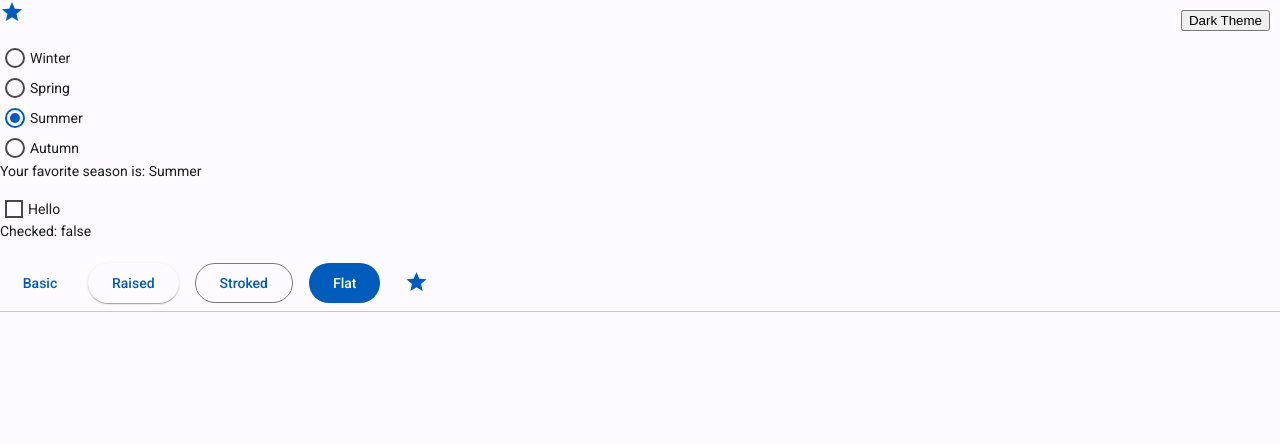
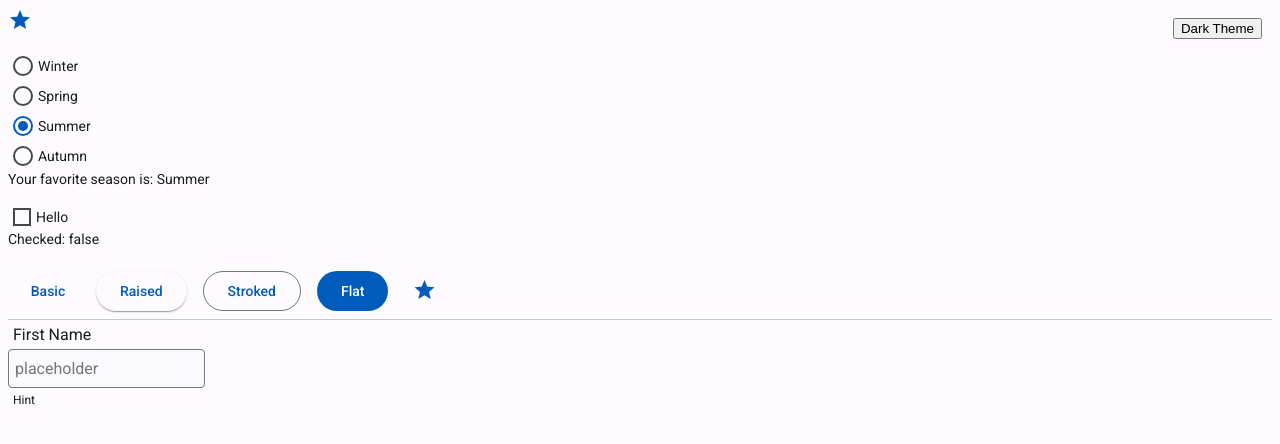
Before and after one commit to glapoint22/angular-components, an Angular app: page / in a window 1280 px wide. Shown: the top 444 px of the page. Built offline with nearby package versions, Linux system fonts and the light colour scheme.

Commit message:
Working on form field

```diff
--- /dev/null
+++ b/projects/ngx-components/src/lib/components/form-field/form-field.component.html
@@ -0,0 +1,7 @@
+
+<div style="font-size: 16px; padding: 5px;">First Name</div>
+<div class="form-field" (click)="onClick()" [ngClass]="{'form-field-focus': hasFocus }"
+    [class]="Color.getColorClass(color(), 'form-field')">
+    <ng-content />
+</div>
+<div style="font-size: 12px; padding: 5px;">Hint</div>
--- /dev/null
+++ b/projects/ngx-components/src/lib/components/form-field/form-field.component.scss
@@ -0,0 +1,12 @@
+.form-field {
+    display: inline-flex;
+    border: 1px solid;
+    border-color: var(--form-field-border-color);
+    border-radius: 4px;
+    padding: 8px 4px;
+    background-color: var(--form-field-background-color);
+}
+
+.form-field-focus {
+    border-color: var(--form-field-focus-border-color);
+}
--- /dev/null
+++ b/projects/ngx-components/src/lib/components/form-field/form-field.component.ts
@@ -0,0 +1,29 @@
+import { CommonModule } from '@angular/common';
+import { Component, OnInit, contentChild, input } from '@angular/core';
+import { Color, ColorType } from '../../models/color';
+import { InputFieldDirective } from '../input-field/input-field.directive';
+
+@Component({
+  selector: 'form-field',
+  standalone: true,
+  imports: [CommonModule],
+  templateUrl: './form-field.component.html',
+  styleUrl: './form-field.component.scss'
+})
+export class FormFieldComponent implements OnInit{
+  public color = input<ColorType>('primary');
+  private inputField = contentChild(InputFieldDirective);
+  protected hasFocus!: boolean;
+  protected Color = Color;
+
+  public ngOnInit(): void {
+    this.inputField()?.onBlur.subscribe(() => this.hasFocus = false);
+    this.inputField()?.onFocus.subscribe(() => this.hasFocus = true);
+  }
+
+
+  protected onClick(): void {
+    this.inputField()?.setFocus();
+    this.hasFocus = true;
+  }
+}
--- /dev/null
+++ b/projects/ngx-components/src/lib/components/input-field/input-field.directive.ts
@@ -0,0 +1,32 @@
+import { Directive, ElementRef, HostListener, Renderer2, inject, output } from '@angular/core';
+
+@Directive({
+  selector: '[inputField]',
+  standalone: true
+})
+export class InputFieldDirective {
+  public onBlur = output<void>();
+  public onFocus = output<void>();
+  private el: ElementRef<HTMLButtonElement> = inject(ElementRef<HTMLInputElement>);
+  private renderer: Renderer2 = inject(Renderer2);
+
+  public ngOnInit(): void {
+    this.renderer.addClass(this.el.nativeElement, 'input-field');
+  }
+
+  public setFocus(): void {
+    this.el.nativeElement.focus();
+  }
+
+  @HostListener('focus')
+  public focus(): void {
+    this.setFocus();
+    this.onFocus.emit();
+  }
+
+
+  @HostListener('blur')
+  public blur(): void {
+    this.onBlur.emit();
+  }
+}
--- a/projects/ngx-components/src/lib/shared/button.ts
+++ b/projects/ngx-components/src/lib/shared/button.ts
@@ -4,7 +4,7 @@ import { Color, ColorType } from "../models/color";
 @Directive()
 export abstract class Button implements OnInit {
     public color = input<ColorType>('primary');
-    private el: ElementRef<HTMLButtonElement> = inject(ElementRef);
+    private el: ElementRef<HTMLButtonElement> = inject(ElementRef<HTMLButtonElement>);
     private renderer: Renderer2 = inject(Renderer2);
 
     public ngOnInit(): void {
--- a/projects/playground/src/app/app.component.html
+++ b/projects/playground/src/app/app.component.html
@@ -24,3 +24,7 @@
 <button iconButton><icon fill>star</icon></button>
 
 <divider/>
+
+<form-field>
+    <input inputField placeholder="placeholder">
+</form-field>
--- a/projects/playground/src/app/app.component.ts
+++ b/projects/playground/src/app/app.component.ts
@@ -10,6 +10,8 @@ import { StrokedButtonDirective } from '../../../ngx-components/src/lib/componen
 import { FlatButtonDirective } from '../../../ngx-components/src/lib/components/flat-button/flat-button.directive';
 import { IconButtonDirective } from '../../../ngx-components/src/lib/components/icon-button/icon-button.directive';
 import { DividerComponent } from '../../../ngx-components/src/lib/components/divider/divider.component';
+import { FormFieldComponent } from '../../../ngx-components/src/lib/components/form-field/form-field.component';
+import { InputFieldDirective } from '../../../ngx-components/src/lib/components/input-field/input-field.directive';
 
 @Component({
   selector: 'app-root',
@@ -26,7 +28,9 @@ import { DividerComponent } from '../../../ngx-components/src/lib/components/div
     StrokedButtonDirective,
     FlatButtonDirective,
     IconButtonDirective,
-    DividerComponent
+    DividerComponent,
+    FormFieldComponent,
+    InputFieldDirective
   ],
   templateUrl: './app.component.html',
   styleUrl: './app.component.scss'
--- a/projects/playground/src/styles.scss
+++ b/projects/playground/src/styles.scss
@@ -7,3 +7,4 @@
 @use './styles/stroked-button';
 @use './styles/flat-button';
 @use './styles/icon-button';
+@use './styles/input-field';
--- /dev/null
+++ b/projects/playground/src/styles/_form-field-theme.scss
@@ -0,0 +1,11 @@
+@use './utility';
+
+@mixin theme($palettes, $theme-type) {
+    @include utility.color-variables('form-field', $theme-type, $palettes, (
+        (variable-name: 'form-field-border-color', color-keys: (light: 50, dark: 60), color-map: 'neutral-variant'),
+        (variable-name: 'form-field-focus-border-color', color-keys: (light: 40, dark: 80)),
+        (variable-name: 'form-field-input-text-color', color-keys: (light: 10, dark: 90), color-map: 'neutral'),
+        (variable-name: 'form-field-caret-color', color-keys: (light: 40, dark: 80)),
+        (variable-name: 'form-field-background-color', color-keys: (light: 98, dark: 20), color-map: 'neutral-variant')
+    ));
+}
--- /dev/null
+++ b/projects/playground/src/styles/_input-field.scss
@@ -0,0 +1,9 @@
+.input-field {
+    border: none;
+    outline: none;
+    background-color: inherit;
+    font-family: Roboto, "Helvetica Neue", sans-serif;
+    font-size: 16px;
+    color: var(--form-field-input-text-color);
+    caret-color: var(--form-field-caret-color);
+}
--- a/projects/playground/src/styles/_reset.scss
+++ b/projects/playground/src/styles/_reset.scss
@@ -10,7 +10,7 @@ html {
 }
 
 body {
-    margin: 0;
+    // margin: 0;
     background-color: var(--background-color);
     color: var(--text-color);
 }
--- a/projects/playground/src/styles/_theme-styles.scss
+++ b/projects/playground/src/styles/_theme-styles.scss
@@ -6,6 +6,7 @@
 @use './icon-theme' as icon;
 @use './button-theme' as button;
 @use './divider-theme' as divider;
+@use './form-field-theme' as form-field;
 
 @mixin theme($theme) {
     $theme-name: map.get($theme, theme-name);
@@ -20,5 +21,6 @@
         @include icon.theme($palettes, $theme-type);
         @include button.theme($palettes, $theme-type);
         @include divider.theme(map.get($palettes, primary), $theme-type);
+        @include form-field.theme($palettes, $theme-type);
     }
 }
```
Also changed, not shown: 2 other files (tests, documents, lock files or other folders).
